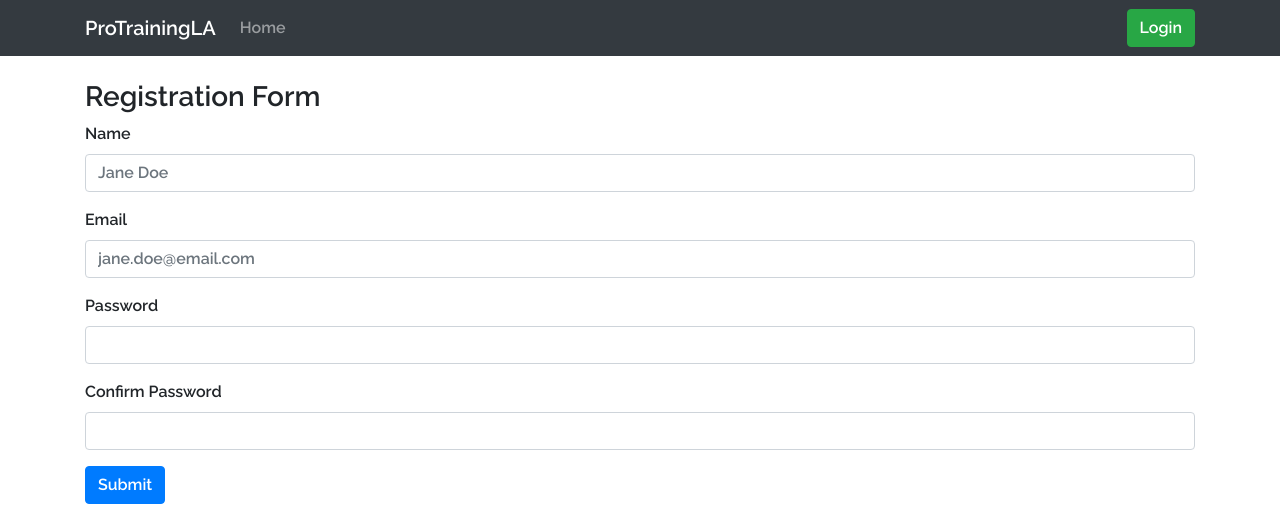
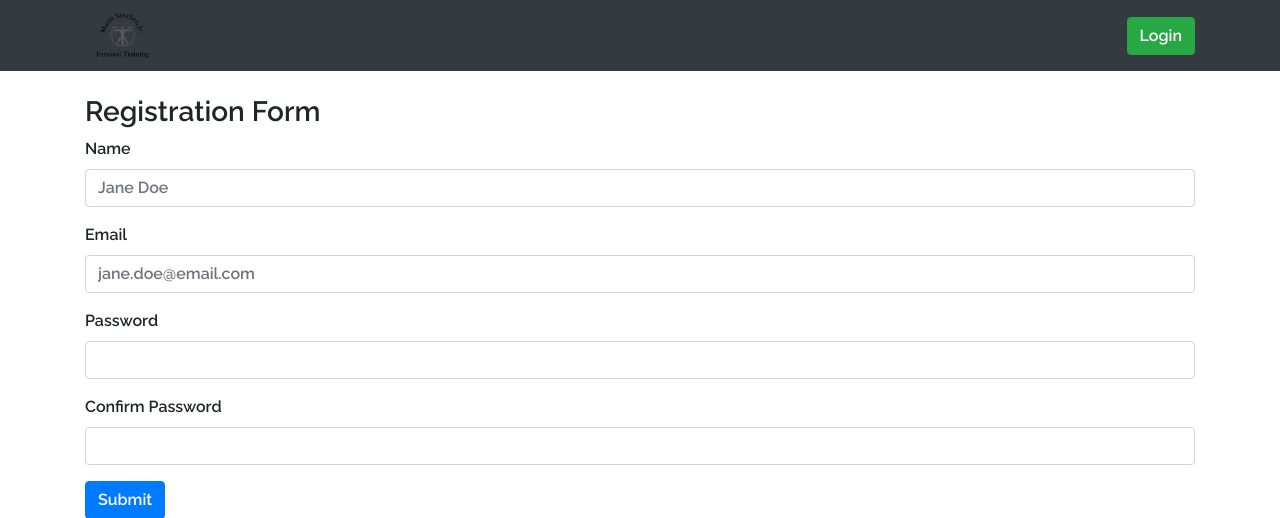
Before and after one commit to mariojrgithub/workout_website, a Flask app: page /register in a window 1280 px wide. Shown: the top 518 px of the page. Run offline with Flask 2, Linux system fonts and the light colour scheme; parts of the project's set-up code (start-up, migrations or seed data) failed here and were passed over; some libraries are stand-ins or nearby versions.

Commit message:
changes to titles and added icon

```diff
--- a/templates/404.html
+++ b/templates/404.html
@@ -1,7 +1,7 @@
 {% extends 'base.html' %}
 
 
-{% block title %} Home {% endblock %}
+{% block title %} 404 {% endblock %}
 
 {% block body %}
 
--- a/templates/add_cardio.html
+++ b/templates/add_cardio.html
@@ -1,7 +1,7 @@
 {% extends 'base.html' %}
 
 
-{% block title %} Home {% endblock %}
+{% block title %} Add Cardio {% endblock %}
 
 {% block body %}
 
--- a/templates/add_resistance.html
+++ b/templates/add_resistance.html
@@ -1,7 +1,7 @@
 {% extends 'base.html' %}
 
 
-{% block title %} Home {% endblock %}
+{% block title %} Add Resistance {% endblock %}
 
 {% block body %}
 
--- a/templates/add_vitals.html
+++ b/templates/add_vitals.html
@@ -1,7 +1,7 @@
 {% extends 'base.html' %}
 
 
-{% block title %} Home {% endblock %}
+{% block title %} Add Vitals {% endblock %}
 
 {% block body %}
 
--- a/templates/add_workout.html
+++ b/templates/add_workout.html
@@ -1,7 +1,7 @@
 {% extends 'base.html' %}
 
 
-{% block title %} Home {% endblock %}
+{% block title %} Add a Workout {% endblock %}
 
 {% block body %}
 
--- a/templates/base.html
+++ b/templates/base.html
@@ -40,18 +40,17 @@
   <nav class="navbar navbar-expand-lg navbar-dark bg-dark">
     <div class="container">
 
-      <a class="navbar-brand" href="{{url_for('index')}}">ProTrainingLA</a>
+      <a class="navbar-brand" href="{{url_for('index')}}"><img src="/static/SmallLogo.png" height="45em" alt="ProTrainingLA Logo"></a>
+
       <button class="navbar-toggler" type="button" data-toggle="collapse" data-target="#navbarSupportedContent"
-        aria-controls="navbarSupportedContent" aria-expanded="false" aria-label="Toggle navigation">
-        <span class="navbar-toggler-icon"></span>
-      </button>
+      aria-controls="navbarSupportedContent" aria-expanded="false" aria-label="Toggle navigation">
+      <span class="navbar-toggler-icon"></span>
+    </button>
 
       <div class="collapse navbar-collapse" id="navbarSupportedContent">
 
         <ul class="navbar-nav mr-auto">
-          <li class="nav-item">
-            <a class="nav-link" href="{{url_for('home')}}">Home</a>
-          </li>
+
           {% if current_user.is_authenticated %}
           <li class="nav-item active">
             <a class="nav-link" href="{{url_for('index')}}">{{ name }}<span class="sr-only">(current)</span></a>
--- a/templates/cardio_history.html
+++ b/templates/cardio_history.html
@@ -1,7 +1,7 @@
 {% extends 'base.html' %}
 
 
-{% block title %} Home {% endblock %}
+{% block title %} Cardio History {% endblock %}
 
 {% block body %}
 
@@ -11,14 +11,14 @@
   <br>
 
   <form action="{{ url_for('cardio_history') }}" method="POST" autocomplete="off">
-    <label for="date">Date</label>
+    <label for="date">Date: </label>
     <select id="date" name="date" placeholder="Select">
       {% for ex in dates %}
     <option value="{{ ex }}">{{ ex.split('-')[1] + '/' + ex.split('-')[2] + '/' + ex.split('-')[0].split('0')[1] }}</option>
     {% endfor %}
     </select>
 
-    <input class="btn btn-primary" type="submit" value="Submit">
+    <input style="margin-left: 1em;" class="btn btn-primary" type="submit" value="Submit">
 
 </form>
 <br>
--- a/templates/edit_cardio.html
+++ b/templates/edit_cardio.html
@@ -1,7 +1,7 @@
 {% extends 'base.html' %}
 
 
-{% block title %} Home {% endblock %}
+{% block title %} Edit Cardio {% endblock %}
 
 {% block body %}
 
--- a/templates/edit_resistance.html
+++ b/templates/edit_resistance.html
@@ -1,7 +1,7 @@
 {% extends 'base.html' %}
 
 
-{% block title %} Home {% endblock %}
+{% block title %} Edit Resistance {% endblock %}
 
 {% block body %}
 
--- a/templates/history.html
+++ b/templates/history.html
@@ -1,7 +1,7 @@
 {% extends 'base.html' %}
 
 
-{% block title %} Home {% endblock %}
+{% block title %} History {% endblock %}
 
 {% block body %}
 
--- a/templates/index.html
+++ b/templates/index.html
@@ -1,7 +1,7 @@
 {% extends 'base.html' %}
 
 
-{% block title %} Home {% endblock %}
+{% block title %} Index {% endblock %}
 
 {% block body %}
 
--- a/templates/login.html
+++ b/templates/login.html
@@ -1,7 +1,7 @@
 {% extends 'base.html' %}
 
 
-{% block title %} Home {% endblock %}
+{% block title %} Login {% endblock %}
 
 {% block body %}
 
--- a/templates/news.html
+++ b/templates/news.html
@@ -1,7 +1,7 @@
 {% extends 'base.html' %}
 
 
-{% block title %} Home {% endblock %}
+{% block title %} News {% endblock %}
 
 {% block body %}
 
--- a/templates/register.html
+++ b/templates/register.html
@@ -1,7 +1,7 @@
 {% extends 'base.html' %}
 
 
-{% block title %} Home {% endblock %}
+{% block title %} Register {% endblock %}
 
 {% block body %}
 
--- a/templates/resistance_history.html
+++ b/templates/resistance_history.html
@@ -1,7 +1,7 @@
 {% extends 'base.html' %}
 
 
-{% block title %} Home {% endblock %}
+{% block title %} Resistance History {% endblock %}
 
 {% block body %}
 
@@ -11,14 +11,14 @@
   <br>
 
   <form action="{{ url_for('resistance_history') }}" method="POST" autocomplete="off">
-    <label for="date">Date</label>
+    <label for="date">Date: </label>
     <select id="date" name="date" placeholder="Select">
       {% for ex in dates %}
     <option value="{{ ex }}">{{ ex.split('-')[1] + '/' + ex.split('-')[2] + '/' + ex.split('-')[0].split('0')[1] }}</option>
     {% endfor %}
     </select>
 
-    <input class="btn btn-primary" type="submit" value="Submit">
+    <input style="margin-left: 1em;" class="btn btn-primary" type="submit" value="Submit">
 
 </form>
 <br>
```
